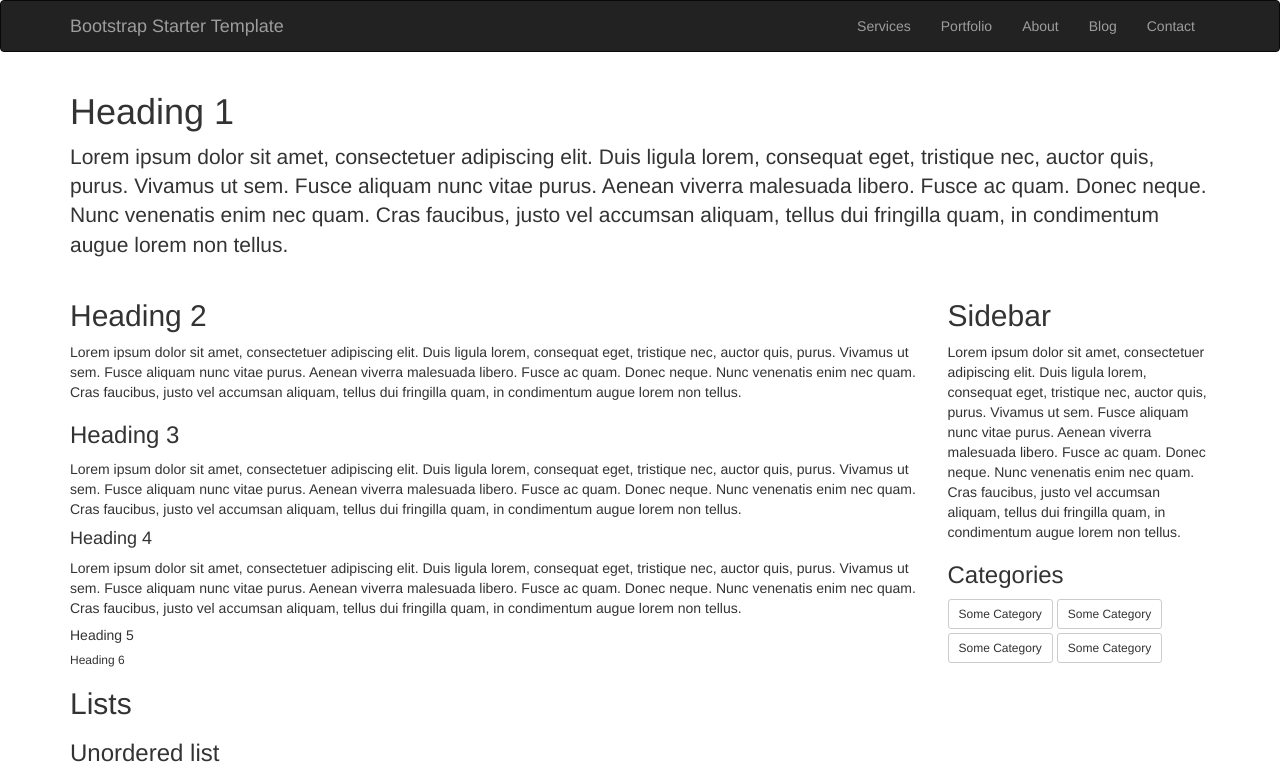
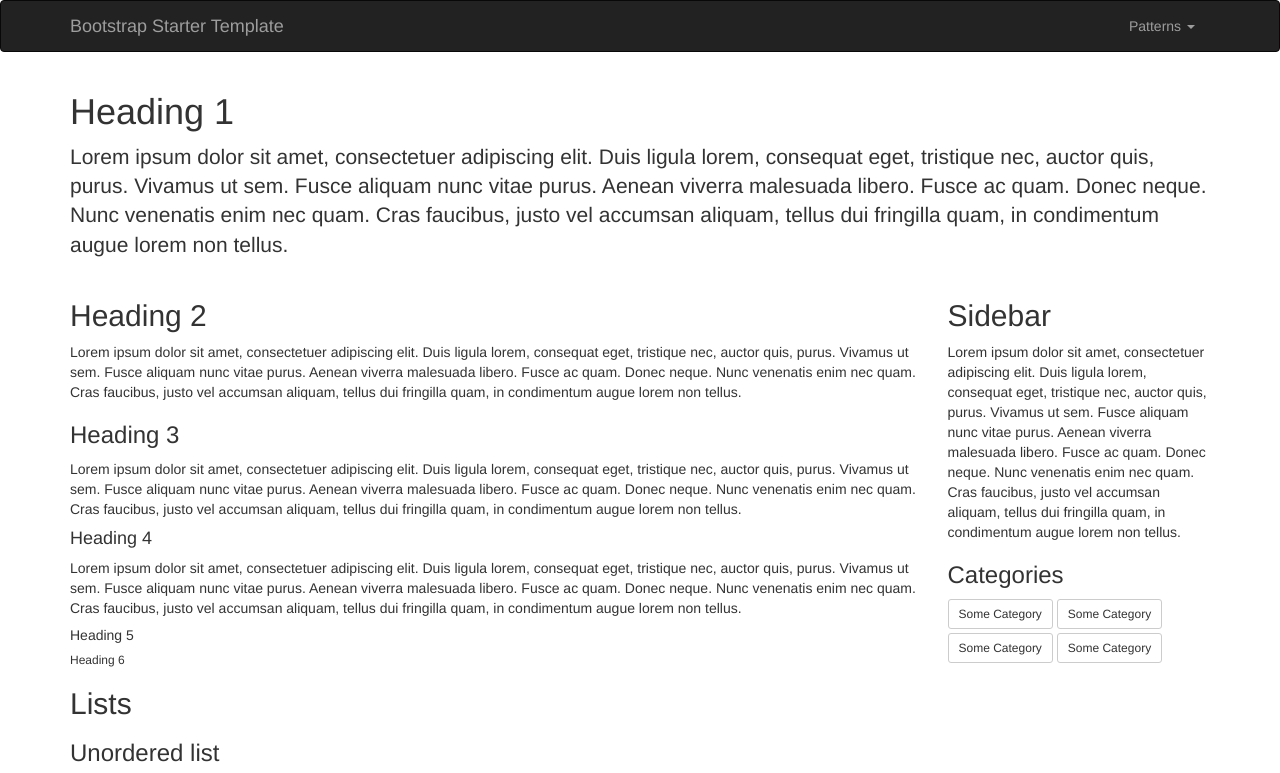
Before and after one commit to dsgreen/bootstrap-starter, a plain HTML site: page index.html in a window 1280 px wide. Shown: the top 773 px of the page. Drawn offline with nearby package versions, Linux system fonts and the light colour scheme.

Commit message:
Add patterns drop down menu

```diff
--- a/index.html
+++ b/index.html
@@ -37,15 +37,19 @@
                             <span class="icon-bar"></span>
                             <span class="icon-bar"></span>
                         </button>
-                        <a class="navbar-brand" href="#">Bootstrap Starter Template</a>
+                        <a class="navbar-brand" href="index.html">Bootstrap Starter Template</a>
                     </div>
                     <div class="collapse navbar-collapse">
                         <ul class="nav navbar-nav navbar-right">
-                            <li><a href="#">Services</a></li>
-                            <li><a href="portfolio.html">Portfolio</a></li>
-                            <li><a href="#">About</a></li>
-                            <li><a href="blog.html">Blog</a></li>
-                            <li><a href="#">Contact</a></li>
+                            <li class="dropdown">
+                                <a href="index.html" class="dropdown-toggle" data-toggle="dropdown" role="button" aria-haspopup="true" aria-expanded="false">Patterns <span class="caret"></span></a>
+                                <ul class="dropdown-menu">
+                                    <li><a href="patterns/blog.html">Blog index page</a></li>
+                                    <li><a href="patterns/post.html">Blog post page</a></li>
+                                    <li><a href="patterns/portfolio.html">Portfolio thumbnail page</a></li>
+                                    <li><a href="patterns/detail.html">Portfolio detail page</a></li>
+                                </ul>
+                            </li>
                         </ul>
                     </div>
                 </div>
```
